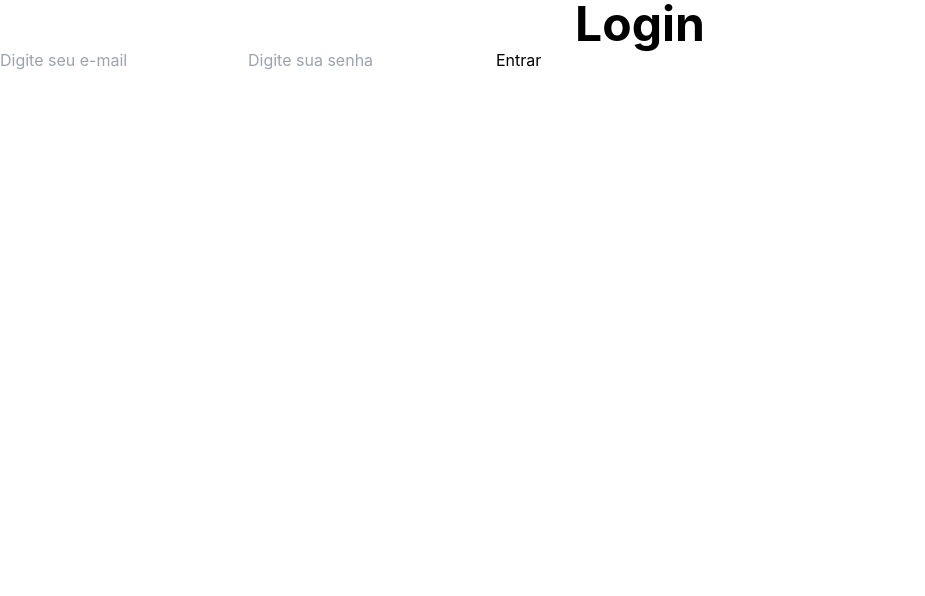
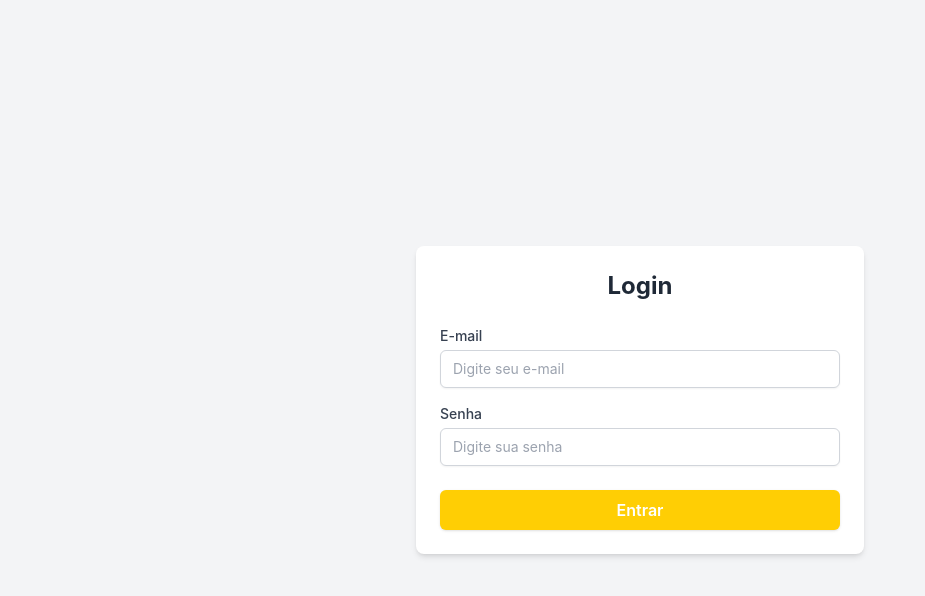
Before and after one commit to brunotannus/React-showcase-frontend, a React (Create React App) app: page /login in a window 1280 px wide. Shown: the top 596 px of the page, without its empty margins (0-925 px from the left). Built offline with nearby package versions, Linux system fonts and the light colour scheme.

Commit message:
Login styiling

```diff
--- a/src/pages/Login.tsx
+++ b/src/pages/Login.tsx
@@ -11,7 +11,7 @@ const Login: React.FC = () => {
     try {
       const credentials = { email, password };
       console.log("Sending credentials to the backend:", credentials);
-      // Fazemos uma requisição POST para o endpoint /login do seu backend
+
       const response = await fetch("http://localhost:3001/login", {
         method: "POST",
         headers: {
@@ -21,14 +21,12 @@ const Login: React.FC = () => {
       });
 
       if (!response.ok) {
-        // Caso haja algum erro, captura a mensagem do backend
         const errorData = await response.json();
         setError(errorData.error || "Erro ao fazer login");
         return;
       }
 
       const data = await response.json();
-      // Store token and role
       localStorage.setItem("userToken", data.token);
       localStorage.setItem("userRole", data.user.role);
       localStorage.setItem("user", JSON.stringify(data.user));
@@ -46,22 +44,55 @@ const Login: React.FC = () => {
   }
 
   return (
-    <div>
-      <h1>Login</h1>
-      {error && <p style={{ color: "red" }}>{error}</p>}
+    <div className="flex items-center justify-center min-h-screen bg-gray-100">
+      <div className="w-full max-w-md p-6 bg-white rounded-lg shadow-md">
+        <h1 className="text-2xl font-bold text-center text-gray-800 mb-6">
+          Login
+        </h1>
+        {error && (
+          <p className="mb-4 text-sm text-red-600 bg-red-100 p-2 rounded">
+            {error}
+          </p>
+        )}
+        <div className="mb-4">
+          <label
+            htmlFor="email"
+            className="block text-sm font-medium text-gray-700"
+          >
+            E-mail
+          </label>
           <input
+            id="email"
             type="email"
             placeholder="Digite seu e-mail"
             value={email}
             onChange={(e) => setEmail(e.target.value)}
+            className="mt-1 block w-full px-3 py-2 border border-gray-300 rounded-md shadow-sm focus:outline-none focus:ring-tn-yellow focus:border-tn-yellow sm:text-sm"
           />
+        </div>
+        <div className="mb-6">
+          <label
+            htmlFor="password"
+            className="block text-sm font-medium text-gray-700"
+          >
+            Senha
+          </label>
           <input
+            id="password"
             type="password"
             placeholder="Digite sua senha"
             value={password}
             onChange={(e) => setPassword(e.target.value)}
+            className="mt-1 block w-full px-3 py-2 border border-gray-300 rounded-md shadow-sm focus:outline-none focus:ring-tn-yellow focus:border-tn-yellow sm:text-sm"
           />
-      <button onClick={handleLogin}>Entrar</button>
+        </div>
+        <button
+          onClick={handleLogin}
+          className="w-full bg-tn-yellow hover:bg-yellow-600 text-white font-semibold py-2 px-4 rounded-md shadow transition duration-200 ease-in-out"
+        >
+          Entrar
+        </button>
+      </div>
     </div>
   );
 };
```
Lines whose indentation alone changed are shown as unchanged.
